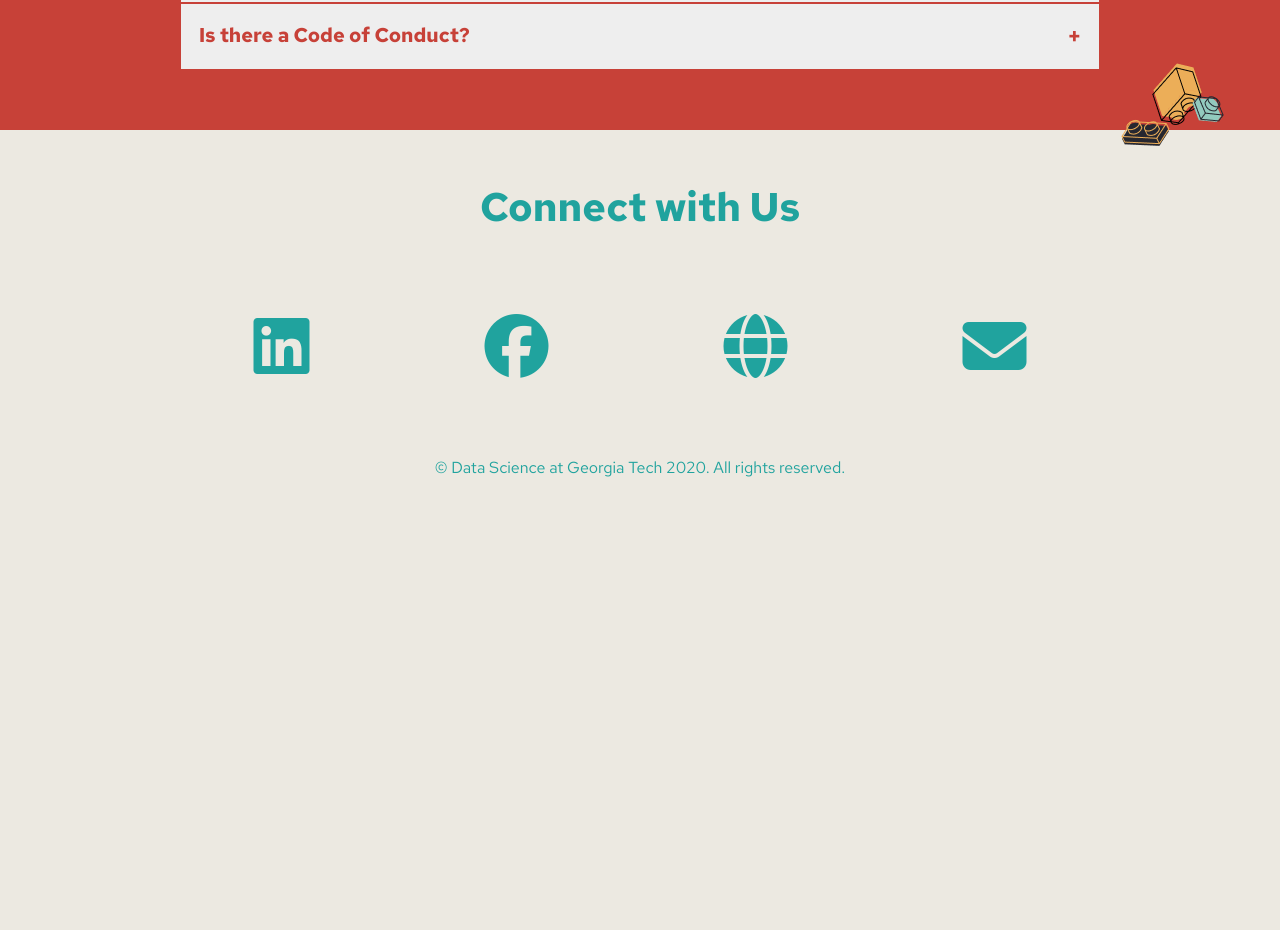
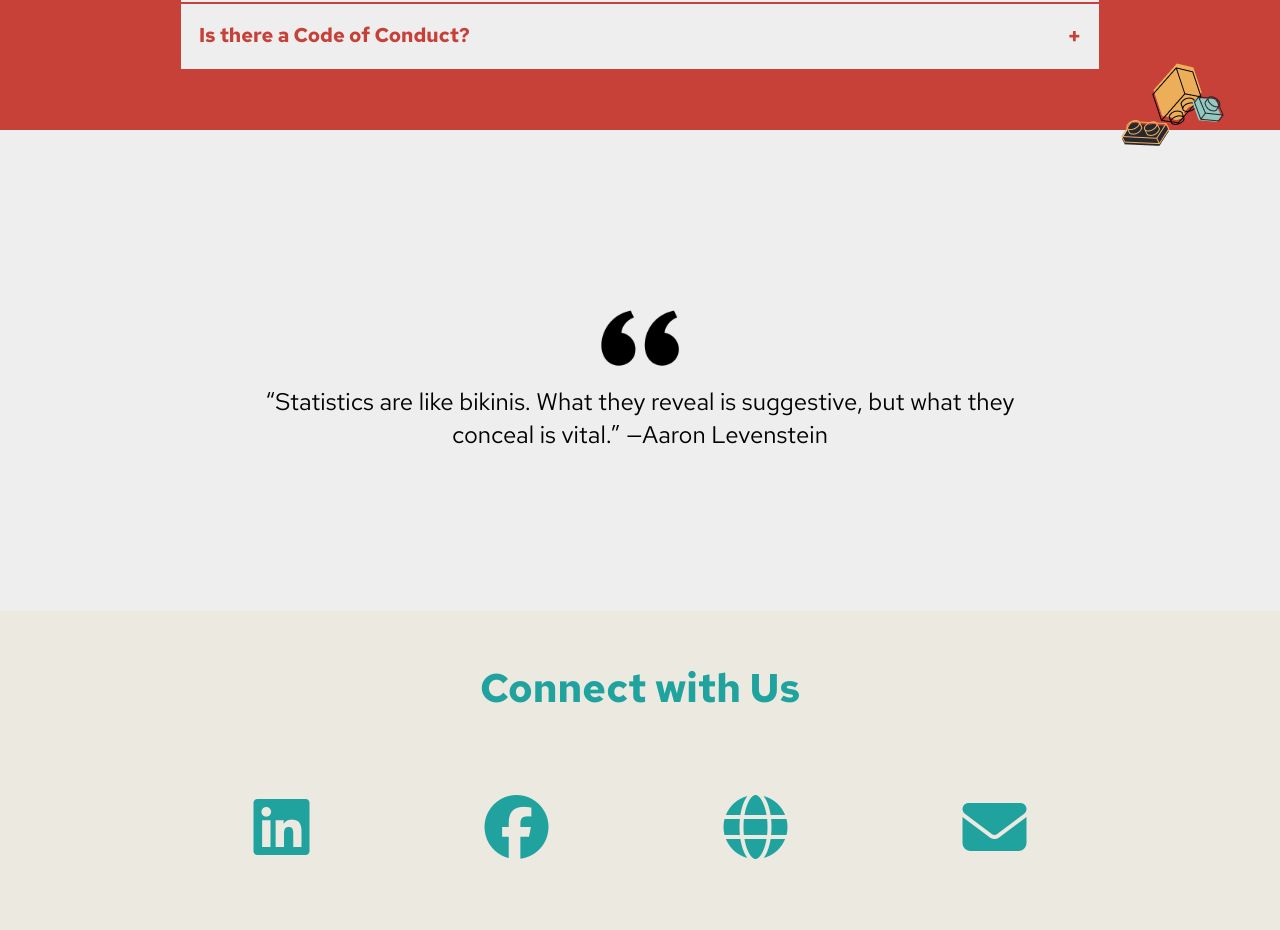
Before and after one commit to rishsol/DSGT-New-Theme, a plain HTML site: page public/index.html in a window 1280 px wide. Shown: the part 4192-5122 px from the top of the page. Before the commit the page ends 4698 px from the top, so only its background shows below. Drawn offline with nearby package versions, Linux system fonts and the light colour scheme.

Commit message:
added quote section

```diff
--- a/public/index.html
+++ b/public/index.html
@@ -205,6 +205,24 @@
         </script>
     </div>
 
+    <div id="quote" class="section1" id="corner">
+        <div class="container">
+            <img src="assets/images/hacklytics/quote.png" />
+            <span></span>
+            <script>
+                let quotes = [
+                    "“Statistics are like bikinis. What they reveal is suggestive, but what they conceal is vital.” —Aaron Levenstein",
+                    "“If you can’t explain it simply, you don’t understand it well enough.” —Albert Einstein",
+                    "“In the end you should only measure and look at the numbers that drive action, meaning that the data tells you what you should do next.” —Alexander Peiniger",
+                    "“It is very common to find that the data to support many of the business information needs is simply not available at the levels required, or that it is of such bad quality that it is impossible to use. Resolution of these types of issues often requires fundamental changes to business processes.” —Alison Newell",
+                    "“It’s easy to lie with statistics It’s hard to tell the truth without statistics.” —Andrejs Dunkels",
+                    "“The world is one big data problem.” —Andrew McAfee",
+                ]
+                document.querySelector("#quote .container span").innerHTML = quotes[Math.floor(Math.random()*quotes.length)];
+            </script>
+        </div>
+    </div>
+
     <!--
     <div id="Get in Touch!" class="container" style="position: relative;">
         <div class="bgimg-5"></div>
```
